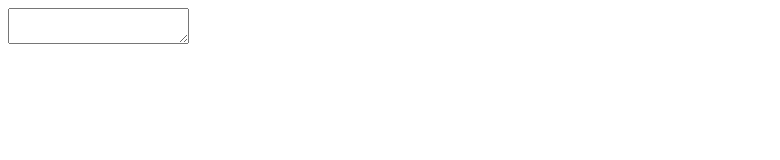
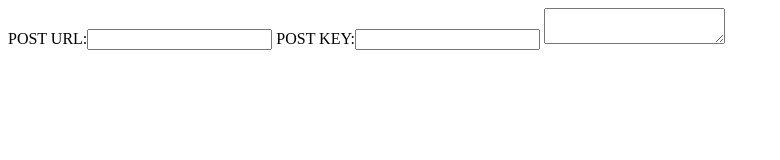
Before and after one commit to thatrandybrown/record, a plain HTML site: page index.html in a window 1280 px wide. Shown: the whole page, without its empty margins (0-780 px from the left). Drawn offline with Linux system fonts and the light colour scheme.

Commit message:
provide an input for the post url and the post auth key
as an mvp, this will just post whatever is hit as content, and send it with
whatever was received from the last response. The post service needs to prefer
the local id, but the service uid to facilitate this.

Alternately, the client could only send the id instead of both.

```diff
--- a/index.html
+++ b/index.html
@@ -6,6 +6,8 @@
     <title>Record</title>
 </head>
 <body>
+    <label for="post_url">POST URL:</label><input type="text" name="post_url" />
+    <label for="post_key">POST KEY:</label><input type="text" name="post_key" />
     <textarea></textarea>
 </body>
 </html>
```
